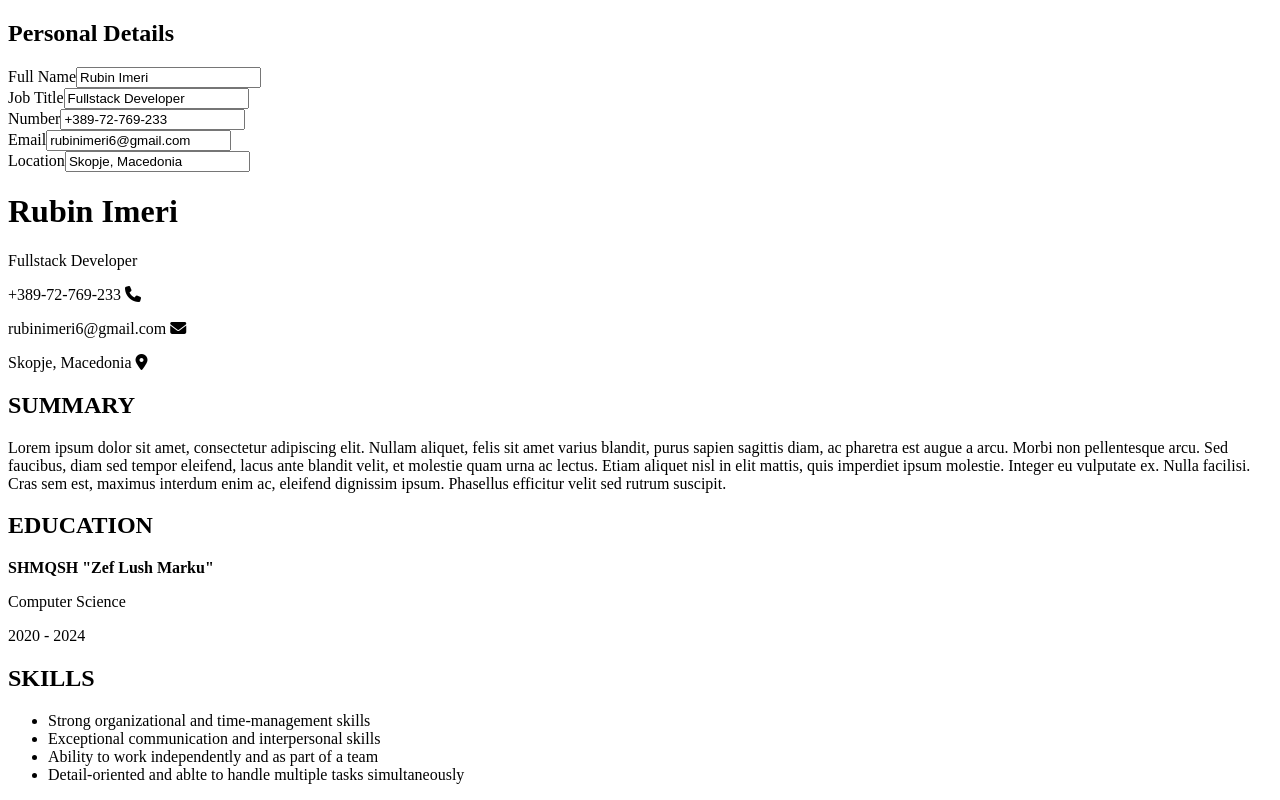
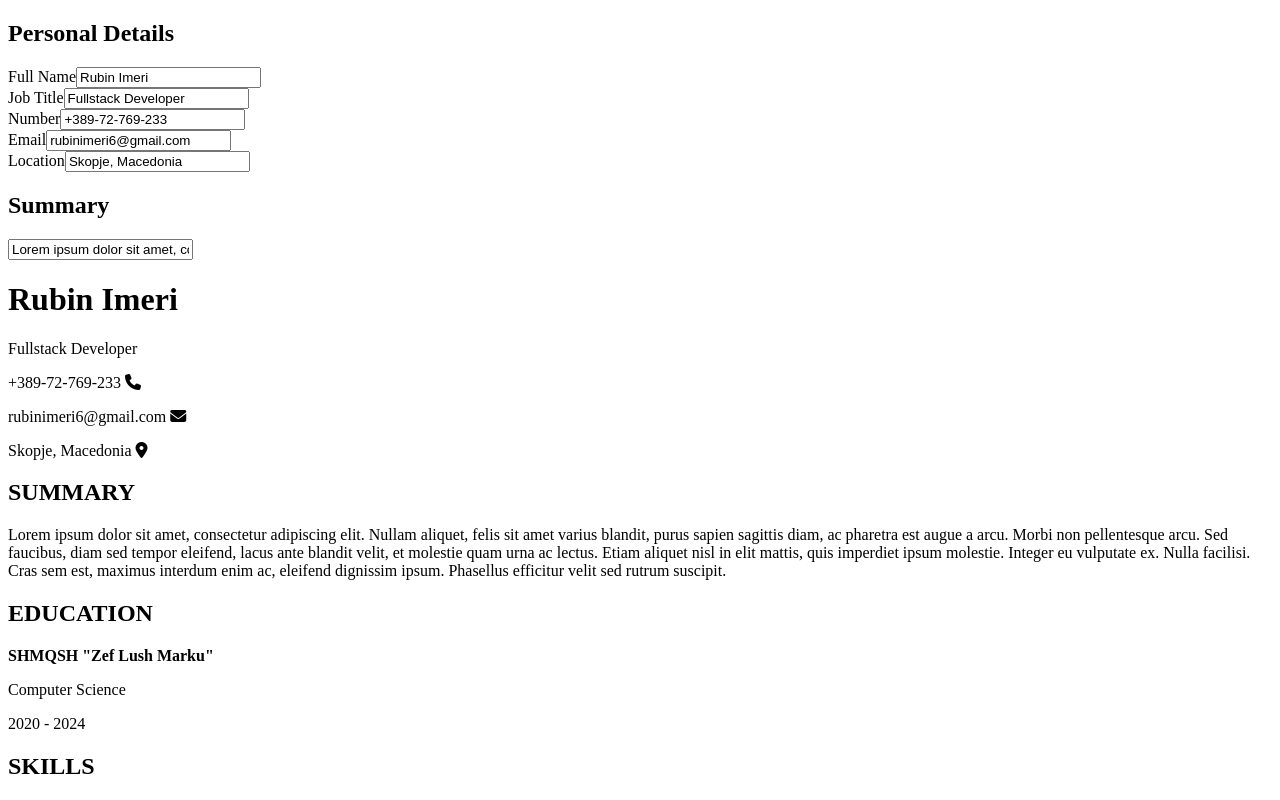
Before and after one commit to rubinimeri/cv-application, a React (Vite) app: page / in a window 1280 px wide. Shown: the top 800 px of the page. Built offline with nearby package versions, Linux system fonts and the light colour scheme.

Commit message:
Import SummaryForm to App

```diff
--- a/src/App.jsx
+++ b/src/App.jsx
@@ -2,6 +2,7 @@ import { useState } from "react"
 import exampleData from "./exampleData"
 import Resume from "./components/Resume";
 import PersonalDetailsForm from "./components/PersonalDetails/PersonalDetailsForm";
+import SummaryForm from "./components/Summary/SummaryForm";
 
 import './styles/App.css'
 
@@ -20,6 +21,9 @@ function App() {
         <PersonalDetailsForm
          personalInfo={personalInfo}
          setPersonalInfo={setPersonalInfo} />
+        <SummaryForm
+         summary={summary}
+         setSummary={setSummary} />
       </div>
       <Resume
       personalDetails={personalInfo}
--- a/src/components/Summary/SummaryForm.jsx
+++ b/src/components/Summary/SummaryForm.jsx
@@ -0,0 +1,20 @@
+import InputGroup from "../../InputGroup"
+
+function SummaryForm({ summary, setSummary }) {
+    function handleSummaryChange(e) {
+        setSummary(e.target.value)
+    }
+    return(
+        <form action="" className="summary-form">
+            <h2>Summary</h2>
+            <InputGroup
+             type="textarea"
+             name="summary"
+             value={summary}
+             changeHandler={handleSummaryChange}
+             id="summary" />
+        </form>
+    )
+}
+
+export default SummaryForm
```
